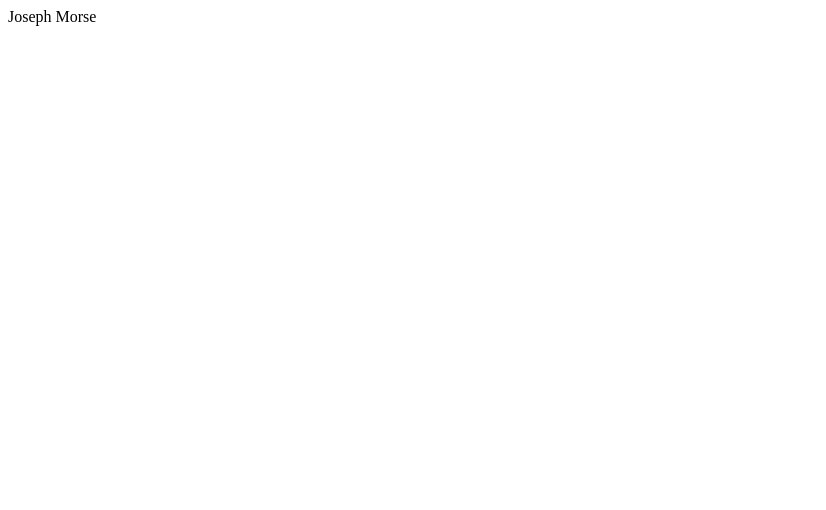
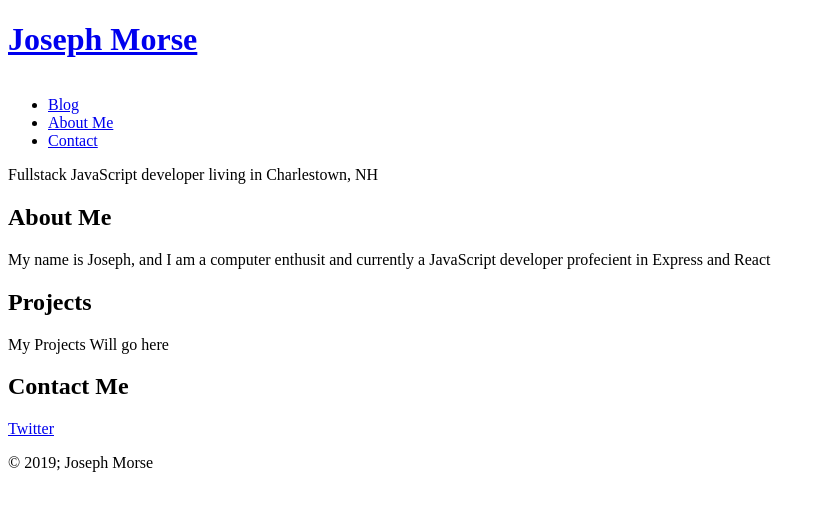
Before and after one commit to jnmorse/great-gatsby-bootcamp, a Gatsby site: page / in a window 1280 px wide. Shown: the whole page, without its empty margins (0-826 px from the left). Built offline with nearby package versions, Linux system fonts and the light colour scheme; Gatsby itself is replaced by a stand-in of ours.

Commit message:
chore: Some early setup

```diff
--- a/loadershim.js
+++ b/loadershim.js
@@ -1,5 +1,3 @@
-/* eslint-env jest */
-
 // eslint-disable-next-line no-underscore-dangle
 global.___loader = {
   enqueue: jest.fn()
--- a/package.json
+++ b/package.json
@@ -33,6 +33,7 @@
   },
   "dependencies": {
     "gatsby": "^2.7.5",
+    "prop-types": "^15.7.2",
     "react": "^16.8.6",
     "react-dom": "^16.8.6"
   },
--- /dev/null
+++ b/src/components/home-sections/about-me.jsx
@@ -0,0 +1,17 @@
+import React from 'react'
+
+const AboutMe = () => (
+  <section id="about-me">
+    <header>
+      <h1>About Me</h1>
+    </header>
+    <p>
+      {`
+        My name is Joseph, and I am a computer enthusit and currently a
+        JavaScript developer profecient in Express and React
+      `}
+    </p>
+  </section>
+)
+
+export default AboutMe
--- /dev/null
+++ b/src/components/home-sections/contact.jsx
@@ -0,0 +1,21 @@
+import React from 'react'
+
+const Contact = () => (
+  <section id="contact">
+    <header>
+      <h1>Contact Me</h1>
+    </header>
+
+    <p>
+      <a
+        target="_blank"
+        rel="noopener noreferrer"
+        href="https://twitter.com/tamed_lionheart"
+      >
+        Twitter
+      </a>
+    </p>
+  </section>
+)
+
+export default Contact
--- /dev/null
+++ b/src/components/home-sections/index.js
@@ -0,0 +1,5 @@
+import AboutMe from './about-me'
+import Contact from './contact'
+import Projects from './projects'
+
+export { AboutMe, Contact, Projects }
--- /dev/null
+++ b/src/components/home-sections/projects.jsx
@@ -0,0 +1,12 @@
+import React from 'react'
+
+const Projects = () => (
+  <section id="projects">
+    <header>
+      <h2>Projects</h2>
+    </header>
+    <p>My Projects Will go here</p>
+  </section>
+)
+
+export default Projects
--- /dev/null
+++ b/src/components/layout/index.js
@@ -0,0 +1,3 @@
+import Layout from './layout'
+
+export default Layout
--- /dev/null
+++ b/src/components/layout/layout.jsx
@@ -0,0 +1,27 @@
+import React from 'react'
+import PropTypes from 'prop-types'
+import { Link } from 'gatsby'
+
+import SiteNav from './site-nav'
+
+const Layout = ({ children }) => (
+  <>
+    <header>
+      <h1>
+        <Link to="/">Joseph Morse</Link>
+      </h1>
+    </header>
+
+    <SiteNav />
+
+    <main>{children}</main>
+
+    <footer>&copy; 2019; Joseph Morse</footer>
+  </>
+)
+
+Layout.propTypes = {
+  children: PropTypes.node.isRequired
+}
+
+export default Layout
--- /dev/null
+++ b/src/components/layout/site-nav.jsx
@@ -0,0 +1,26 @@
+import React from 'react'
+import { Link } from 'gatsby'
+
+const SiteNav = () => (
+  <nav>
+    <header
+      style={{ display: 'block', height: 0, width: 0, overflow: 'hidden' }}
+    >
+      <h1>Site Nav</h1>
+    </header>
+
+    <ul>
+      <li>
+        <Link to="/blog">Blog</Link>
+      </li>
+      <li>
+        <Link to="/about">About Me</Link>
+      </li>
+      <li>
+        <Link to="/contact">Contact</Link>
+      </li>
+    </ul>
+  </nav>
+)
+
+export default SiteNav
--- /dev/null
+++ b/src/pages/about.jsx
@@ -0,0 +1,19 @@
+import React from 'react'
+import { Link } from 'gatsby'
+
+import Layout from '../components/layout'
+
+const AboutPage = () => (
+  <Layout>
+    <header>
+      <h1>About Me</h1>
+    </header>
+
+    <p>I currently do stuff</p>
+    <p>
+      <Link to="/">Home</Link>
+    </p>
+  </Layout>
+)
+
+export default AboutPage
--- /dev/null
+++ b/src/pages/contact.jsx
@@ -0,0 +1,15 @@
+import React from 'react'
+
+import Layout from '../components/layout'
+
+const ContactPage = () => (
+  <Layout>
+    <header>
+      <h1>Contact</h1>
+    </header>
+
+    <p>The best way to reach me is?</p>
+  </Layout>
+)
+
+export default ContactPage
--- a/src/pages/index.js
+++ /dev/null
@@ -1,3 +0,0 @@
-import React from 'react'
-
-export default () => <div>Joseph Morse</div>
--- /dev/null
+++ b/src/pages/index.jsx
@@ -0,0 +1,18 @@
+import React from 'react'
+
+import Layout from '../components/layout'
+import { AboutMe, Contact, Projects } from '../components/home-sections'
+
+const IndexPage = () => (
+  <Layout>
+    <p>{`Fullstack JavaScript developer living in Charlestown, NH`}</p>
+
+    <AboutMe />
+
+    <Projects />
+
+    <Contact />
+  </Layout>
+)
+
+export default IndexPage
```
Also changed, not shown: src/pages/blog.jsx (added, +14 -0 lines), src/pages/index.test.js (+20 -2 lines), 1 other file.
